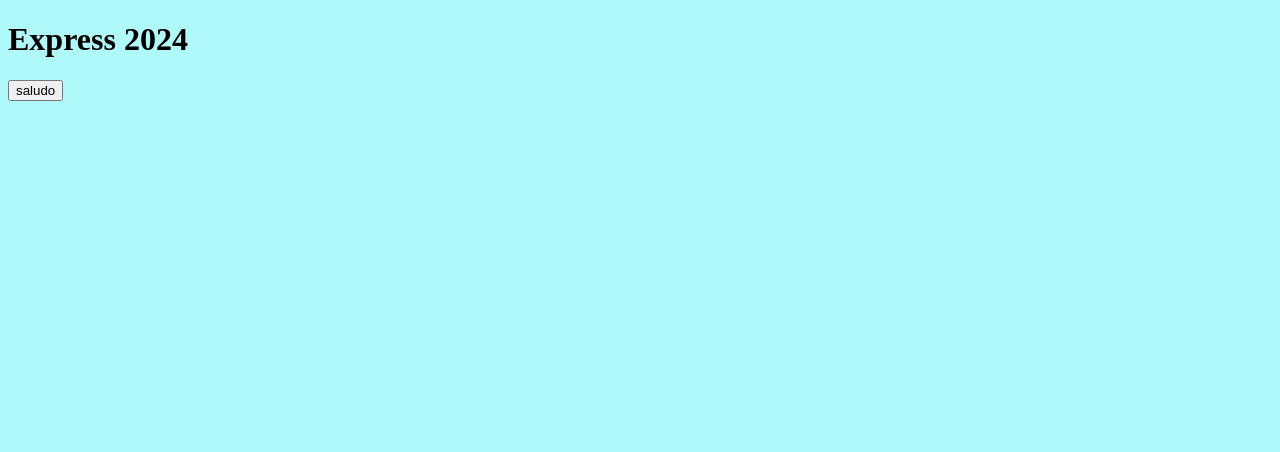
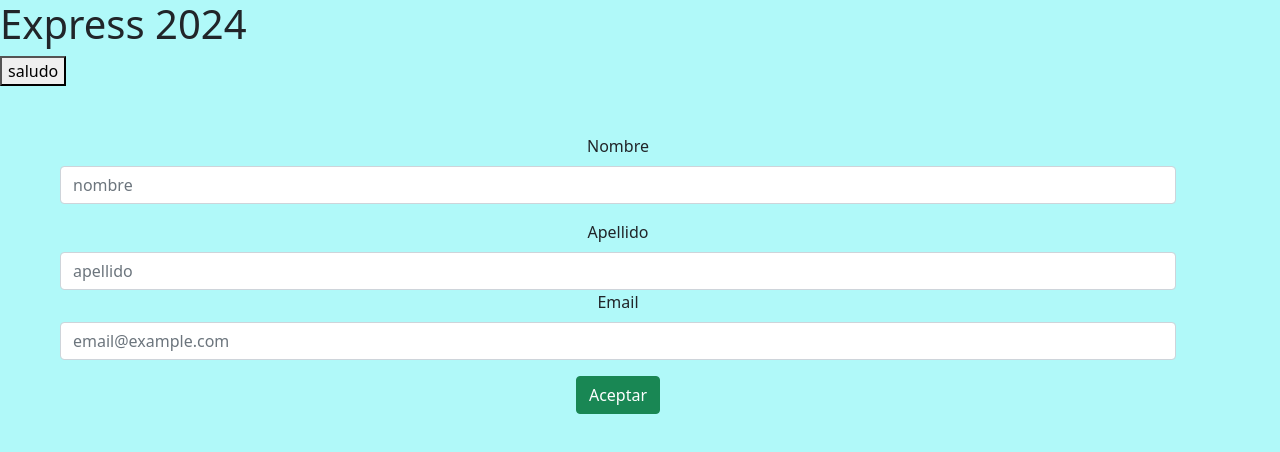
Before and after one commit to Iannmachado/Clase-2-Express, a website: page public/pages/index.html in a window 1280 px wide. Drawn offline with nearby package versions, Linux system fonts and the light colour scheme; files whose address does not match are found by name.

Commit message:
pre copilot

```diff
--- a/public/pages/index.html
+++ b/public/pages/index.html
@@ -4,6 +4,7 @@
     <meta charset="UTF-8">
     <meta name="viewport" content="width=device-width, initial-scale=1.0">
     <title>Document</title>
+    <link href="https://cdn.jsdelivr.net/npm/bootstrap@5.0.2/dist/css/bootstrap.min.css" rel="stylesheet" integrity="sha384-EVSTQN3/azprG1Anm3QDgpJLIm9Nao0Yz1ztcQTwFspd3yD65VohhpuuCOmLASjC" crossorigin="anonymous">
     <style>
         body{
             background-color: rgb(176, 249, 249);
@@ -20,7 +21,26 @@
     <button id="boton" type "button">
         saludo
     </button>
+    <div class="container text-center m-5">
+        <form action="/formulario" method ="post">
+            <div class="mb-3">
+                <label for="exampleFormControlInput1" class="form-label">Nombre</label>
+                <input type="text" class="form-control" id="nombre" placeholder="nombre">
+             </div>
+             <div class="mb-3">
+                <label for="exampleFormControlInput1" class="form-label">Apellido</label>
+                <input type="text" class="form-control" id="apellido" placeholder="apellido">
+            <div class="mb-3">
+                <label for="exampleFormControlInput1" class="form-label">Email</label>
+                <input type="text" class="form-control" id="email" placeholder="email@example.com">
+             </div>
+             <div class="mb-3">
+                <button type="submit" class="btn btn-success">Aceptar</button>
+             </div>
+        </form>
+    </div>
     <script src="./js/index.js"></script>
+    <script src="https://cdn.jsdelivr.net/npm/bootstrap@5.0.2/dist/js/bootstrap.bundle.min.js" integrity="sha384-MrcW6ZMFYlzcLA8Nl+NtUVF0sA7MsXsP1UyJoMp4YLEuNSfAP+JcXn/tWtIaxVXM" crossorigin="anonymous"></script>
 
 </body>
 </html>
```
Also changed, not shown: index.js (+13 -7 lines).
